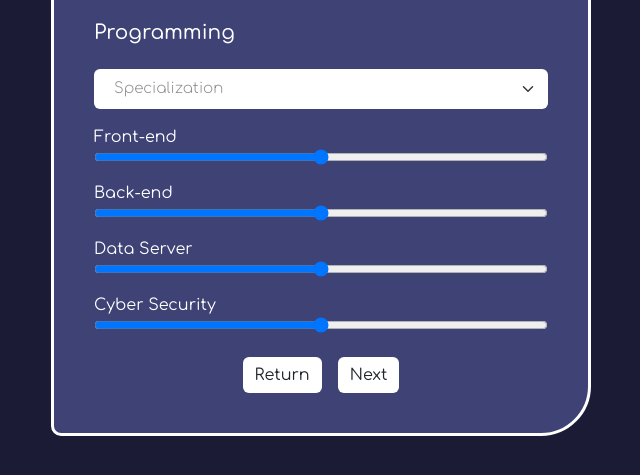
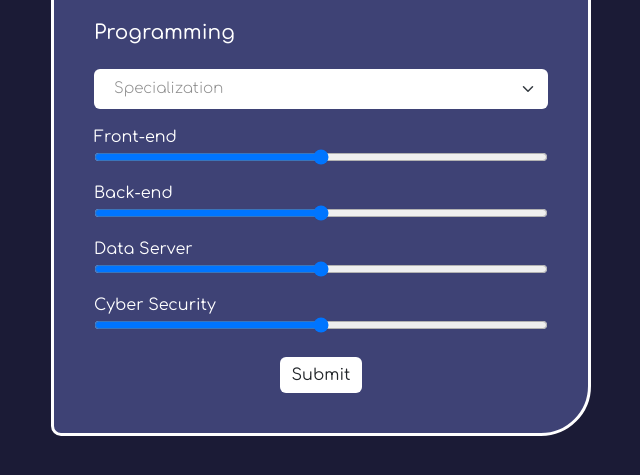
Before and after one commit to lucasnegri/Javascript-Challenges, a plain HTML site: page 10 - Advanced Form/index.html in a window 1280 px wide. Shown: the part 285-760 px from the top of the page, without its empty margins (319-959 px from the left). Drawn offline with nearby package versions, Linux system fonts and the light colour scheme.

Commit message:
Fixed buttons in last step

```diff
--- a/10 - Advanced Form/index.html
+++ b/10 - Advanced Form/index.html
@@ -183,8 +183,7 @@
                                     </div>
 
                                     <div class="form-button mt-4 d-flex justify-content-center gap-3">
-                                        <button id="btnPrev" type="button" class="btn btn-primary bg-white text-dark ml-1">Return</button>
-                                        <button id="btnNext" type="button" class="btn btn-primary bg-white text-dark mr-1">Next</button>
+                                        <button type="submit" class="btn btn-primary bg-white text-dark mr-1">Submit</button>
                                     </div>
                                 </fieldset>
                             </div>
```
